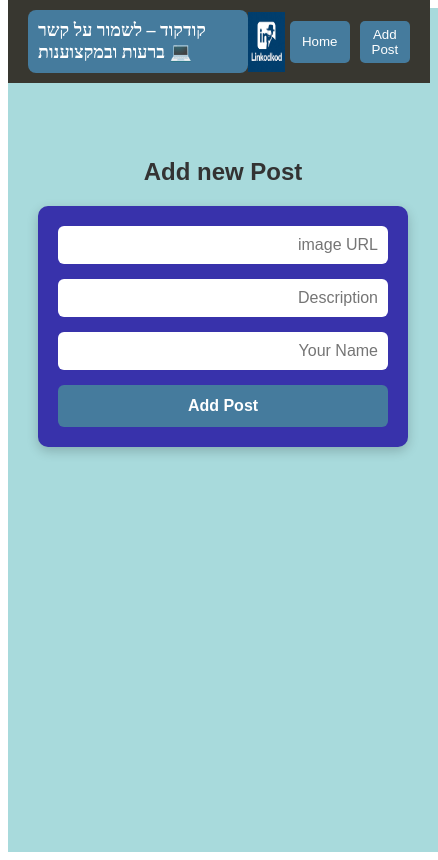
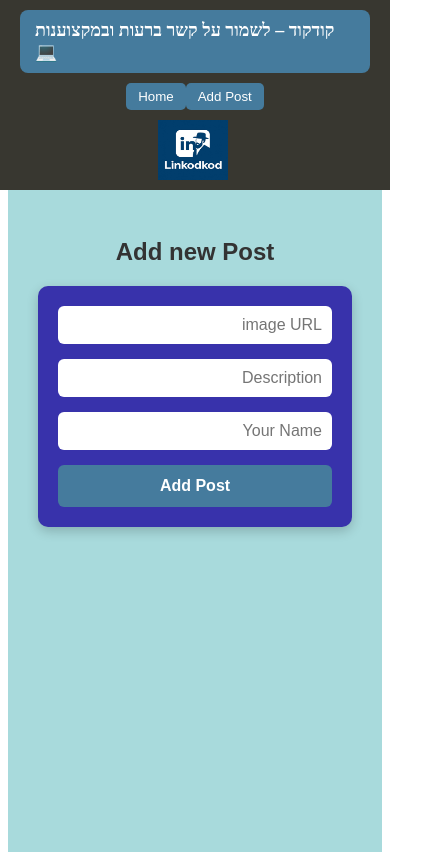
Before and after one commit to Dan965fr/LinkKodkode, a React (Vite) app: page /add-post in a window 390 px wide. Shown: the whole page, 438 px wide, since content can reach past the window. Built offline with nearby package versions, Linux system fonts and the light colour scheme.

Commit message:
changes in the css of the files

```diff
--- a/src/components/Post.css
+++ b/src/components/Post.css
@@ -1,5 +1,5 @@
 .post {
-  background: #3832ab;
+  background: #457b9d;
   border-radius: 8px;
   box-shadow: 0 2px 6px rgba(0,0,0,0.1);
   margin: 20px auto;
@@ -15,6 +15,7 @@
   width: 100%;
   height: auto;
   border-radius: 8px;
+  margin-bottom: 10px;
 }
 
 .post p {
--- a/src/components/Post.tsx
+++ b/src/components/Post.tsx
@@ -2,9 +2,10 @@ import "./Post.css";
 import  type { PostType } from "../types/Posts";
 
 export default function Post({ img_url, description, likes, user_name, date }: PostType) {
+  const src = img_url.startsWith("data") ? img_url :`http://localhost:3000${img_url}`
   return (
     <div className="post">
-      <img src={`http://localhost:3000${img_url}`} alt="post" className="post-image" />
+      <img src={src} alt="post" className="post-image" />
       <div className="post-content">
         <p className="post-description">{description}</p>
         <p className="post-likes"> likes: {likes}</p>
--- a/src/components/application-layout/Content.css
+++ b/src/components/application-layout/Content.css
@@ -1,9 +1,12 @@
 .content {
-  width: 100vw;
-  height: 100vh;
+  width: 100%;
+  min-height: 100vh;
   flex: 1;
   background-color: #a8dadc;
-  padding: 20px;
+  padding: 100px 20px 20px;
+  left: 0;
+  right: 0;
   direction: rtl;
   font-family: Arial, sans-serif;
+  box-sizing: border-box;
 }
--- a/src/components/application-layout/Layout.css
+++ b/src/components/application-layout/Layout.css
@@ -6,21 +6,33 @@
 }
 
 .layout-header {
-  width: 98%;
+  width: 100%;
   display: flex;
   justify-content: space-between;
   position: fixed;
   top: 0;
+  left: 0;
   align-items: center;
   padding: 10px 20px;
   background-color: #383730;
   color: white;
+  box-sizing: border-box;
 }
 
-.layout-header nav {
+.header-left {
+  flex: 1;
   display: flex;
-  gap: 10px;
+  justify-content: left;
 }
+
+.header-center {
+  flex: 1;
+  display: flex;
+  justify-content: space-between;
+  gap: 20px;
+}
+
+
 
 .nav-button {
   background-color: #457b9d;
@@ -34,3 +46,16 @@
 .nav-button:hover {
   background-color: #1d3557;
 }
+
+
+@media (max-width: 768px) {
+  .layout-header {
+    flex-direction: column;
+    gap: 10px;
+  }
+
+  .header-left, .header-center, .header-right {
+    flex: unset;
+    justify-content: center;
+  }
+}
--- a/src/components/application-layout/Layout.tsx
+++ b/src/components/application-layout/Layout.tsx
@@ -10,12 +10,21 @@ export default function Layout({ children }: { children: React.ReactNode }) {
   return (
     <div className="layout">
       <header className="layout-header">
-        <Slogan />
-        <Logo />
-        <nav>
-          <button onClick={() => navigate("/")} className="nav-button">Home</button>
-          <button onClick={() => navigate("/add-post")} className="nav-button">Add Post</button>
-        </nav>
+        <div className="header-left">
+          <Slogan />
+        </div>
+
+        <div className="header-center">
+          <nav>
+            <button onClick={() => navigate("/")} className="nav-button">Home</button>
+            <button onClick={() => navigate("/add-post")} className="nav-button">Add Post</button>
+         </nav>
+        </div>
+
+        <div className="header-right">
+          <Logo />
+        </div>
+
       </header>
       <Content>{children}</Content>
     </div>
--- a/src/components/application-layout/Logo.css
+++ b/src/components/application-layout/Logo.css
@@ -1,7 +1,7 @@
 .logo {
   color: white;
   border-radius: 50%;
-  width: 60px;
+  width: 70px;
   height: 60px;
   display: flex;
   align-items: center;
@@ -15,5 +15,6 @@
   width: 100%;
   height: 100%;
   font-size: 10px;
+  margin-right: 0px;
 
 }
--- a/src/components/application-layout/Logo.tsx
+++ b/src/components/application-layout/Logo.tsx
@@ -3,7 +3,7 @@ import './Logo.css';
 export default function Logo() {
   return (
     <div className="logo">
-        <img src='/public/logo.png' alt="logo" className='logo-img' />
+        <img src='/logo.png' alt="logo" className='logo-img' />
     </div>
   )
 }
--- a/src/components/application-layout/Slogan.css
+++ b/src/components/application-layout/Slogan.css
@@ -4,6 +4,6 @@
   font-weight: bold;
   background-color: #457b9d;
   color: white;
-  padding: 10px;
+  padding: 10px 15px;
   border-radius: 8px;
 }
--- a/src/pages/HomePage.css
+++ b/src/pages/HomePage.css
@@ -7,7 +7,7 @@
 }
 
 .homepage-title {
-  margin-top: 50px;
+  margin-top: 20px;
   font-size: 40px;
   color: #333;
 }
@@ -17,4 +17,6 @@
   flex-direction: column;
   align-items: center;
   gap: 20px;
+  margin-top: 20px;
+  padding-bottom: 40px
 }
--- a/src/pages/PostPage.tsx
+++ b/src/pages/PostPage.tsx
@@ -4,14 +4,14 @@ import Post from "../components/Post";
 import type {PostType} from '../types/Posts';
 
 export default function PostPage() {
-    const {id} = useParams();
+    const {id} = useParams<{id:string}>();
     const [post,setPost] = useState<PostType|null>(null);
     const [loading,setLoading] = useState(true);
     const [error,setError] = useState("");
 
 
     useEffect(() => {
-    fetch(`http://localhost:3000/api/posts/${id}`)
+    fetch(`http://localhost:3000/post/${id}`)
       .then(res => {
         if (!res.ok) throw new Error("Post not found");
         return res.json();
```
